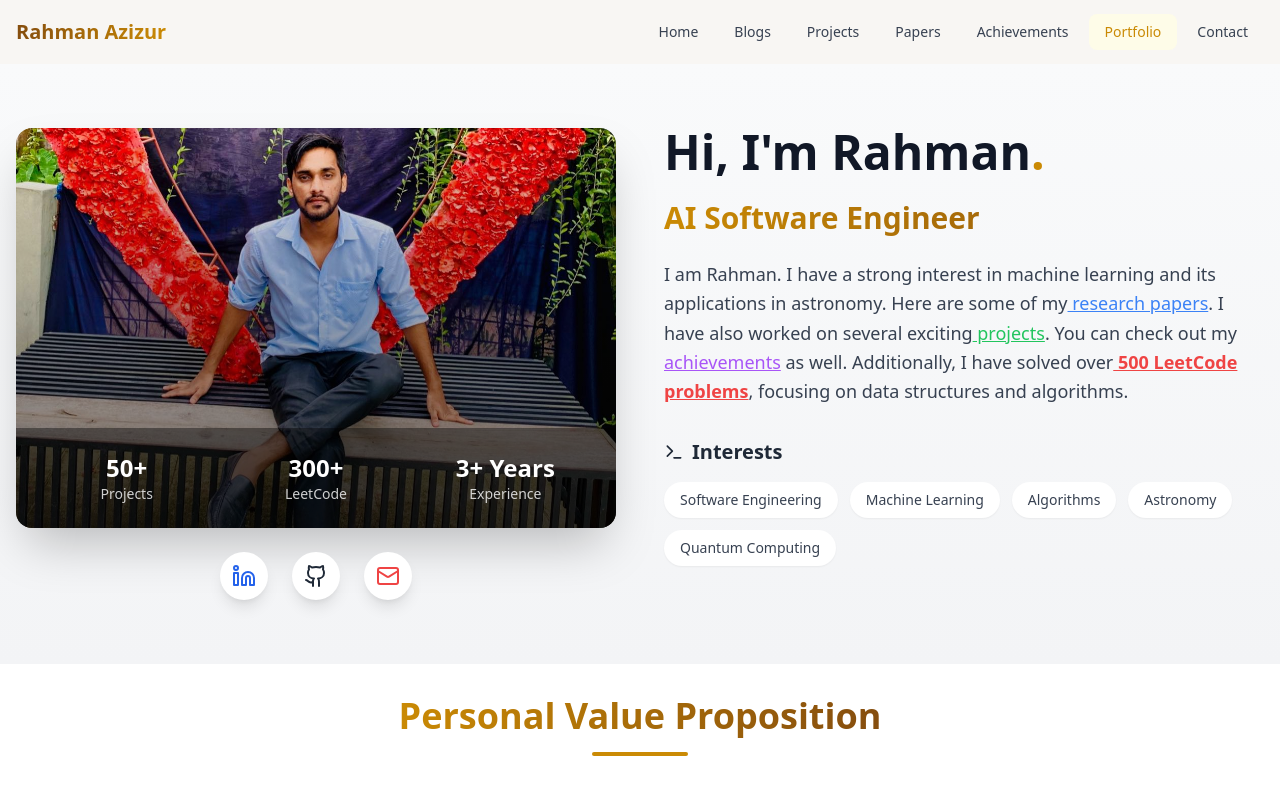
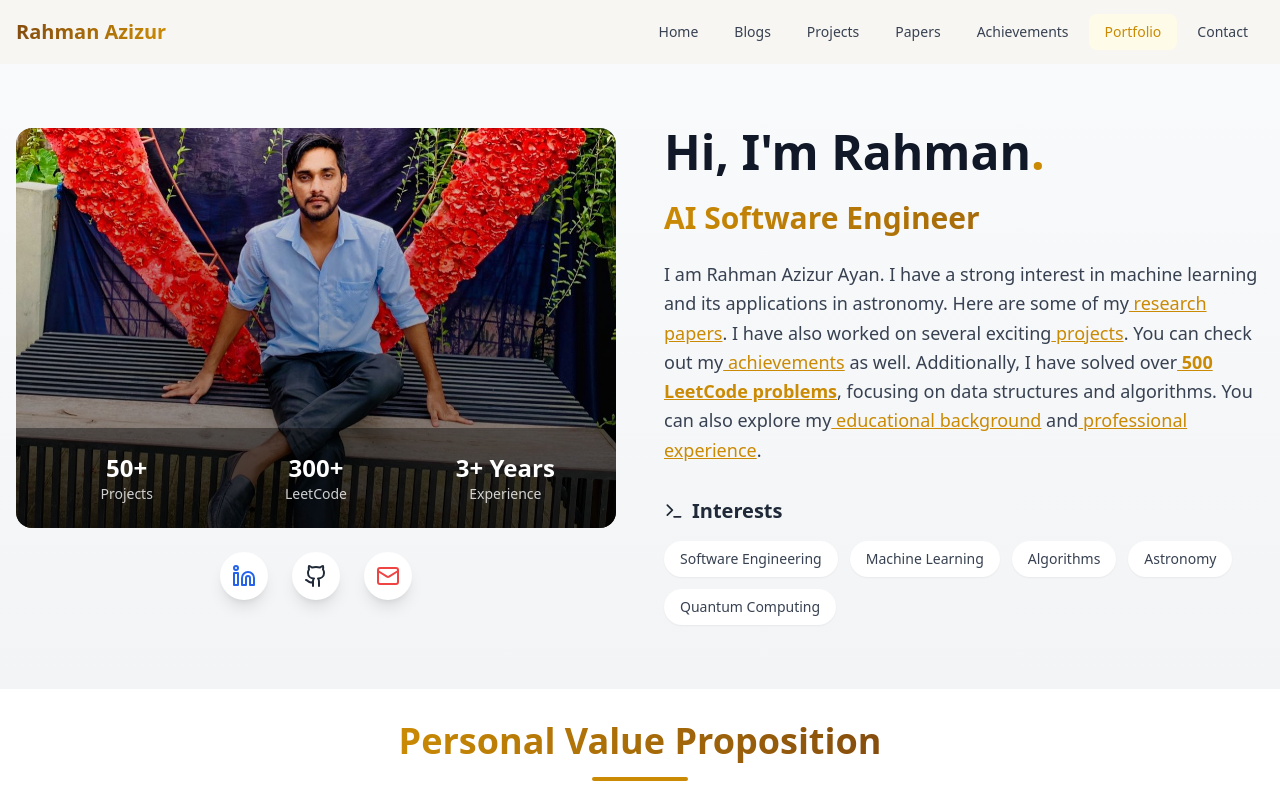
Before and after one commit to ayanchyaziz123/rahmanworld_next, a Next.js app: page /about in a window 1280 px wide. Shown: the top 800 px of the page. Built offline with nearby package versions, Linux system fonts and the light colour scheme.

Commit message:
completed

```diff
--- a/src/components/Profile.js
+++ b/src/components/Profile.js
@@ -21,7 +21,7 @@ const Profile = () => {
                     {/* Left Column - Profile Image & Info */}
                     <div className="w-full lg:w-1/2 space-y-8">
                         <div className="relative group">
-                            <div className="relative h-[400px] rounded-2xl overflow-hidden shadow-2xl">
+                            <div className="relative h-[400px] rounded-2xl overflow-hidden shadow-3xl">
                                 <img
                                     src="/images/cover4.jpg"
                                     alt="Rahman's Profile"
@@ -84,15 +84,19 @@ const Profile = () => {
                                 AI Software Engineer
                             </h2>
                             <p className="text-lg text-gray-700 leading-relaxed">
-                                I am Rahman. I have a strong interest in machine learning and its applications in astronomy. Here are some of my
-                                <Link  href="/research_papers" target="_blank"  className="text-blue-500 hover:text-blue-700 underline"> research papers</Link>.
+                                I am Rahman Azizur Ayan. I have a strong interest in machine learning and its applications in astronomy. Here are some of my
+                                <Link href="/research_papers" target="_blank" className="text-yellow-600 hover:text-yellow-800 underline"> research papers</Link>.
                                 I have also worked on several exciting
-                                <Link  href="/projects" target="_blank" className="text-green-500 hover:text-green-700 underline"> projects</Link>.
+                                <Link href="/projects" target="_blank" className="text-yellow-600 hover:text-yellow-800 underline"> projects</Link>.
                                 You can check out my
-                                <Link  href="/achievements" target="_blank" className="text-purple-500 hover:text-purple-700 underline"> achievements</Link> as well.
+                                <Link href="/achievements" target="_blank" className="text-yellow-600 hover:text-yellow-800 underline"> achievements</Link> as well.
                                 Additionally, I have solved over
-                                <Link  href="https://leetcode.com/u/Eclipsewolf28/" target="_blank"  className="text-red-500 hover:text-red-700 underline font-semibold"> 500 LeetCode problems</Link>, focusing on data structures and algorithms.
+                                <Link href="https://leetcode.com/u/Eclipsewolf28/" target="_blank" className="text-yellow-600 hover:text-yellow-800 underline font-semibold"> 500 LeetCode problems</Link>, focusing on data structures and algorithms.
+                                You can also explore my
+                                <Link href="#education"  className="text-yellow-600 hover:text-yellow-800 underline"> educational background</Link> and
+                                <Link href="#experience"  className="text-yellow-600 hover:text-yellow-800 underline"> professional experience</Link>.
                             </p>
+
 
 
                         </div>
```
